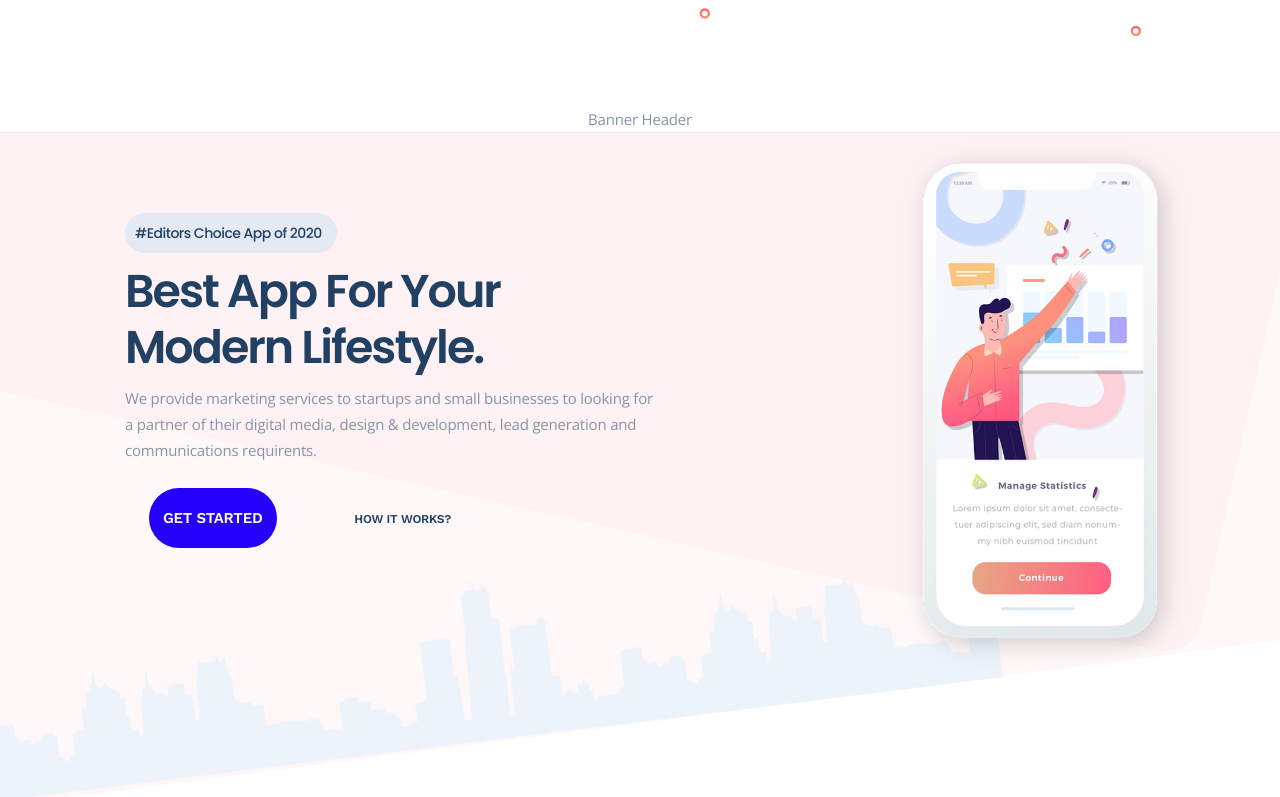
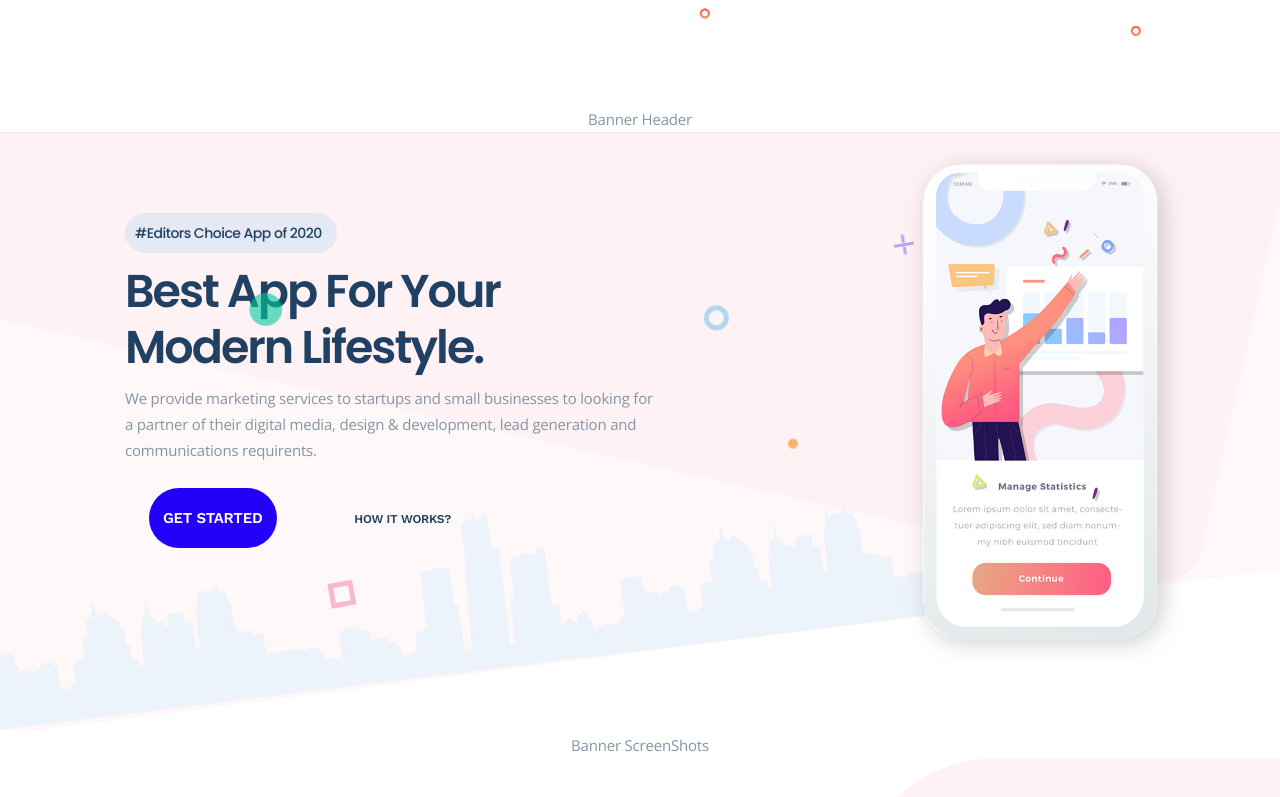
Before and after one commit to thordickinson/nextjs-boilerplate, a Next.js app: page /showcase in a window 1280 px wide. Shown: the part 3763-4560 px from the top of the page. Built offline with nearby package versions, Linux system fonts and the light colour scheme; no server answers.

Commit message:
added chispitas in banner header

```diff
--- a/components/banner/banner-header/index.module.scss
+++ b/components/banner/banner-header/index.module.scss
@@ -5,14 +5,260 @@
   background-repeat: no-repeat;
   background-position: bottom center;
   background-size: cover;
+  width: 100%;
+  height: 600px;
   position: relative;
   border-top: 1px solid #eaeaea;
   z-index: 1;
 
-  max-width: 1400px;
   display: flex;
   justify-content: center;
 }
+
+//
+
+/*========== Animated Elements ==========*/
+.anim_elements {
+  position: absolute;
+  top: 0;
+  left: 0;
+  height: 100%;
+  width: 100%;
+  overflow: hidden;
+}
+.anim_elements .anim_element {
+  position: absolute;
+}
+.anim_elements .anim_element:nth-child(1) {
+  background: rgba(0, 201, 157, 0.6);
+  width: 10px;
+  height: 10px;
+  border-radius: 50%;
+  top: 12%;
+  left: 15%;
+  animation: animTwo 13s infinite linear;
+}
+.anim_elements .anim_element:nth-child(2) {
+  border: 5px solid rgba(0, 153, 229, 0.3);
+  width: 25px;
+  height: 25px;
+  border-radius: 50%;
+  top: 15%;
+  left: 45%;
+  -webkit-animation: animOne 15s infinite linear;
+  animation: animOne 15s infinite linear;
+}
+.anim_elements .anim_element:nth-child(3) {
+  border: 5px solid rgba(244, 34, 104, 0.3);
+  width: 25px;
+  height: 25px;
+  bottom: 20%;
+  left: 30%;
+  -webkit-animation: animFour 15s infinite linear alternate;
+  animation: animFour 15s infinite linear alternate;
+}
+.anim_elements .anim_element:nth-child(4) {
+  background: rgba(252, 162, 73, 0.8);
+  width: 10px;
+  height: 10px;
+  border-radius: 50%;
+  bottom: 15%;
+  right: 25%;
+  -webkit-animation: animFive 15s infinite linear alternate;
+  animation: animFive 15s infinite linear alternate;
+}
+.anim_elements .anim_element:nth-child(5) {
+  background: rgba(100, 45, 250, 0.4);
+  width: 3px;
+  height: 20px;
+  top: 18%;
+  right: 25%;
+  -webkit-animation: animFour 15s infinite linear alternate;
+  animation: animFour 15s infinite linear alternate;
+}
+.anim_elements .anim_element:nth-child(5):after,
+.anim_elements .anim_element:nth-child(5):before {
+  content: "";
+  display: block;
+  width: 100%;
+  height: calc(50% - 2px);
+  top: 6px;
+  background: inherit;
+  position: absolute;
+  -moz-transform: rotate(90deg);
+  -o-transform: rotate(90deg);
+  -ms-transform: rotate(90deg);
+  -webkit-transform: rotate(90deg);
+  transform: rotate(90deg);
+}
+.anim_elements .anim_element:nth-child(5):before {
+  right: -6px;
+}
+.anim_elements .anim_element:nth-child(5):after {
+  left: -6px;
+}
+@keyframes animOne {
+  0% {
+    transform: translate(0px, 0px) rotate(0deg);
+  }
+  20% {
+    transform: translate(73px, -1px) rotate(35deg);
+  }
+  40% {
+    transform: translate(141px, 72px) rotate(75deg);
+  }
+  60% {
+    transform: translate(83px, 122px) rotate(110deg);
+  }
+  80% {
+    transform: translate(-40px, 72px) rotate(145deg);
+  }
+  100% {
+    transform: translate(0px, 0px) rotate(0deg);
+  }
+}
+
+@-webkit-keyframes animOne {
+  0% {
+    -webkit-transform: translate(0px, 0px) rotate(0deg);
+  }
+  20% {
+    -webkit-transform: translate(50px, -1px) rotate(35deg);
+  }
+  40% {
+    -webkit-transform: translate(160px, 72px) rotate(75deg);
+  }
+  60% {
+    -webkit-transform: translate(60px, 115px) rotate(110deg);
+  }
+  80% {
+    -webkit-transform: translate(-40px, 72px) rotate(145deg);
+  }
+  100% {
+    -webkit-transform: translate(0px, 0px) rotate(0deg);
+  }
+}
+
+@keyframes animTwo {
+  0% {
+    transform: translate(0px, 0px) rotate(0deg) scale(0.4);
+  }
+  20% {
+    transform: translate(73px, -1px) rotate(36deg) scale(0.9);
+  }
+  40% {
+    transform: translate(50px, 72px) rotate(72deg) scale(1);
+  }
+  60% {
+    transform: translate(83px, 122px) rotate(108deg) scale(5);
+  }
+  80% {
+    transform: translate(-40px, 72px) rotate(144deg) scale(1.1);
+  }
+  100% {
+    transform: translate(0px, 0px) rotate(0deg) scale(1);
+  }
+}
+
+@-webkit-keyframes animTwo {
+  0% {
+    -webkit-transform: translate(0px, 0px) rotate(0deg) scale(1);
+  }
+  20% {
+    -webkit-transform: translate(73px, -1px) rotate(36deg) scale(0.9);
+  }
+  40% {
+    -webkit-transform: translate(141px, 72px) rotate(72deg) scale(1);
+  }
+  60% {
+    -webkit-transform: translate(83px, 122px) rotate(108deg) scale(1.2);
+  }
+  80% {
+    -webkit-transform: translate(-40px, 72px) rotate(144deg) scale(1.1);
+  }
+  100% {
+    -webkit-transform: translate(0px, 0px) rotate(0deg) scale(1);
+  }
+}
+
+@keyframes animThree {
+  0% {
+    transform: translate(165px, -179px);
+  }
+  100% {
+    transform: translate(-346px, 617px);
+  }
+}
+
+@-webkit-keyframes animThree {
+  0% {
+    -webkit-transform: translate(165px, -179px);
+  }
+  100% {
+    -webkit-transform: translate(-346px, 617px);
+  }
+}
+
+@keyframes animFour {
+  0% {
+    transform: translate(-300px, 151px) rotate(0deg);
+  }
+  100% {
+    transform: translate(251px, -200px) rotate(180deg);
+  }
+}
+
+@-webkit-keyframes animFour {
+  0% {
+    -webkit-transform: translate(-300px, 151px) rotate(0deg);
+  }
+  100% {
+    -webkit-transform: translate(251px, -200px) rotate(180deg);
+  }
+}
+
+@keyframes animFive {
+  0% {
+    transform: translate(61px, -99px) rotate(0deg);
+  }
+  21% {
+    transform: translate(4px, -190px) rotate(38deg);
+  }
+  41% {
+    transform: translate(-139px, -200px) rotate(74deg);
+  }
+  60% {
+    transform: translate(-263px, -164px) rotate(108deg);
+  }
+  80% {
+    transform: translate(-195px, -49px) rotate(144deg);
+  }
+  100% {
+    transform: translate(-1px, 0px) rotate(180deg);
+  }
+}
+
+@-webkit-keyframes animFive {
+  0% {
+    -webkit-transform: translate(61px, -99px) rotate(0deg);
+  }
+  21% {
+    -webkit-transform: translate(4px, -190px) rotate(38deg);
+  }
+  41% {
+    -webkit-transform: translate(-139px, -200px) rotate(74deg);
+  }
+  60% {
+    -webkit-transform: translate(-263px, -164px) rotate(108deg);
+  }
+  80% {
+    -webkit-transform: translate(-195px, -49px) rotate(144deg);
+  }
+  100% {
+    -webkit-transform: translate(-1px, 0px) rotate(180deg);
+  }
+}
+//
 
 .grid {
   max-width: 1200px;
--- a/components/banner/banner-header/index.tsx
+++ b/components/banner/banner-header/index.tsx
@@ -6,6 +6,13 @@ export default function Banner_Header({ title, description, hashtag }) {
 
     return (
         <div className={style.hero}>
+            <div className={style.anim_elements}>
+                <div className={style.anim_element}></div>              {/*punto cyan*/}
+                <div className={style.anim_element}></div>              {/*circulo*/}
+                <div className={style.anim_element}></div>              {/*cuadro*/}
+                <div className={style.anim_element}></div>              {/*punto naranja*/}
+                <div className={style.anim_element}></div>              {/*equis*/}
+            </div>
             <div className={style.grid}>
                 <div className={style.containerTop}>
                     <h4>
```
Also changed, not shown: 1 other file (tests, documents, lock files or other folders).
